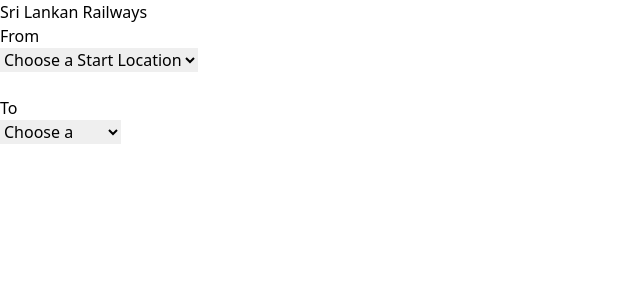
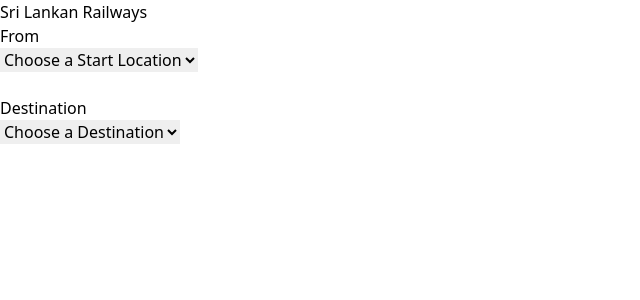
Before and after one commit to BackendExpert/train-booking-system, a React (Vite) app in the folder client/: page / in a window 1280 px wide. Shown: the top 300 px of the page, without its empty margins (0-640 px from the left). Built offline with nearby package versions, Linux system fonts and the light colour scheme; some icons are missing.

Commit message:
Update HomePage.jsx
Co-Authored-By: JehanKandy  <jehankandy@gmail.com>

```diff
--- a/client/src/components/HomePage/HomePage.jsx
+++ b/client/src/components/HomePage/HomePage.jsx
@@ -26,9 +26,9 @@ const HomePage = () => {
                         <MyIcons name='arrow-forward' size='large'></MyIcons>
                     </div>
                     <div className="">
-                        <label htmlFor="from" >To</label><br />
+                        <label htmlFor="from" >Destination</label><br />
                         <select required className="my-2 bg-gray-50 border border-gray-300 text-gray-900 text-sm rounded-lg focus:ring-blue-500 focus:border-blue-500 block w-full p-2.5 dark:bg-gray-700 dark:border-gray-600 dark:placeholder-gray-400 dark:text-white dark:focus:ring-blue-500 dark:focus:border-blue-500">
-                            <option selected>Choose a </option>
+                            <option selected>Choose a Destination</option>
                             <option value="US">United States</option>
                             <option value="CA">Canada</option>
                             <option value="FR">France</option>
```
